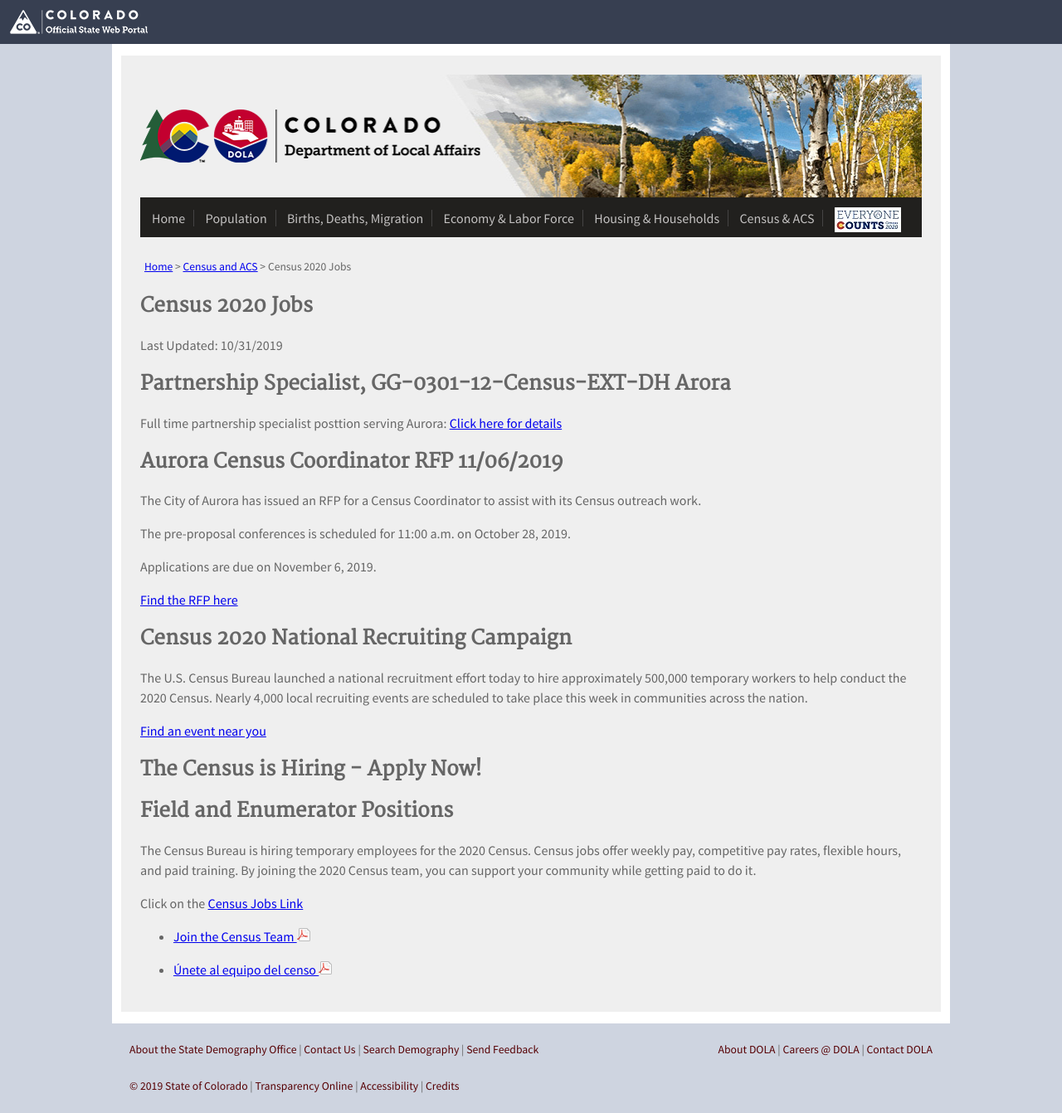
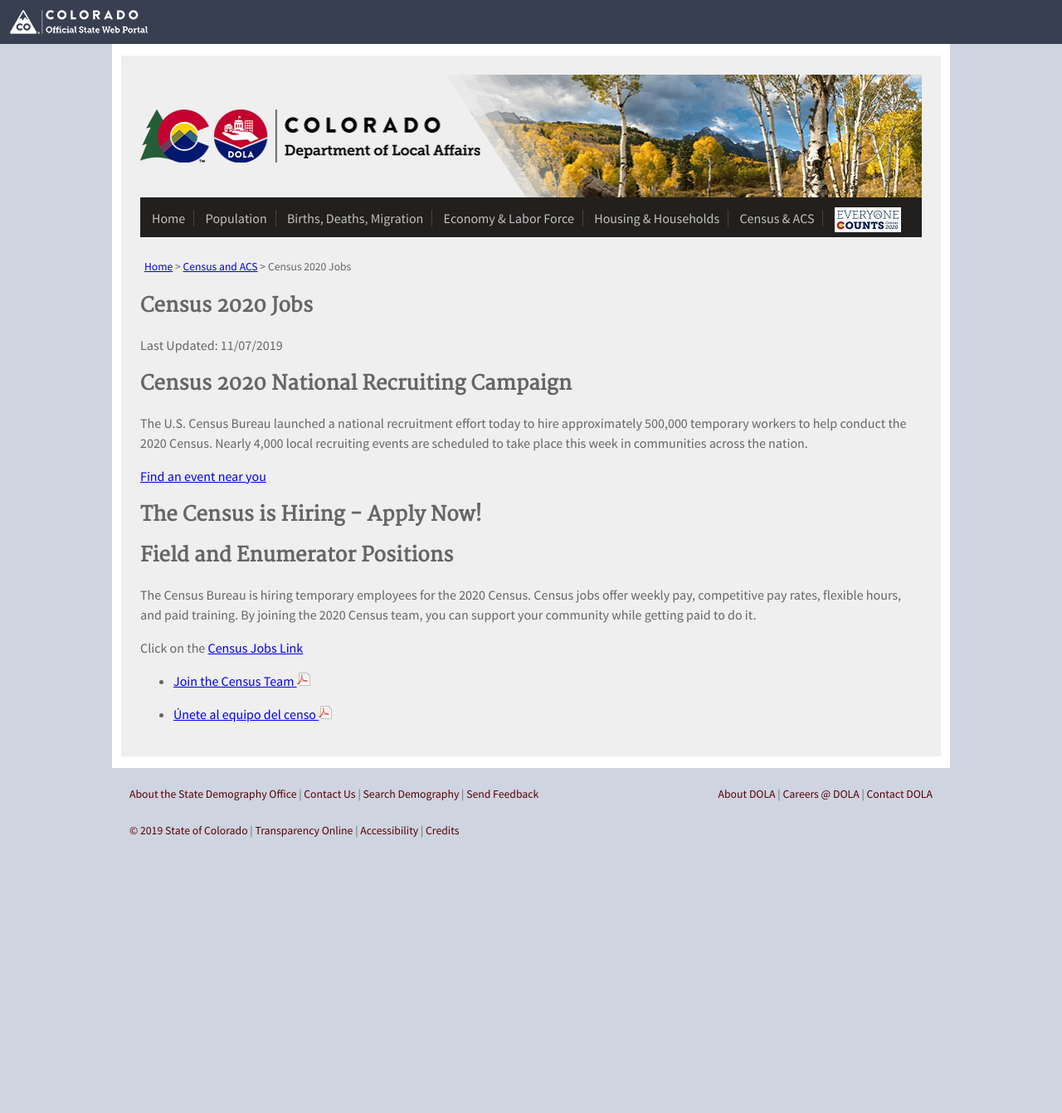
Before and after one commit to TBleess/Website_New, a Jekyll site: the page built from pages/5_CensusACS/2020-census-jobs.md, in a window 1280 px wide. Shown: the whole page at 83% size. Built offline with Jekyll 4.4.1, drawn with Linux system fonts in a browser that asks for light colours; after the commit the page ends 1034 px from its top, so only the background shows below that.

Commit message:
Update 2020-census-jobs.md

```diff
--- a/pages/5_CensusACS/2020-census-jobs.md
+++ b/pages/5_CensusACS/2020-census-jobs.md
@@ -8,21 +8,7 @@
 
 ## Census 2020 Jobs
 
-Last Updated: 10/31/2019
-
-## Partnership Specialist, GG-0301-12-Census-EXT-DH Arora
-
-Full time partnership specialist posttion serving Aurora:  [Click here for details](https://www.usajobs.gov/GetJob/ViewDetails/550061700)
-
-## Aurora Census Coordinator RFP 11/06/2019
-
-The City of Aurora has issued an RFP for a Census Coordinator to assist with its Census outreach work.
-
-The pre-proposal conferences is scheduled for 11:00 a.m. on October 28, 2019.
-
-Applications are due on November 6, 2019.
-
-[Find the RFP here](https://drive.google.com/open?id=1YI6Dx3XYaiXulzu4_BYyMr3zm0J-bmiV)
+Last Updated: 11/07/2019
 
 ## Census 2020 National Recruiting Campaign
 
```
